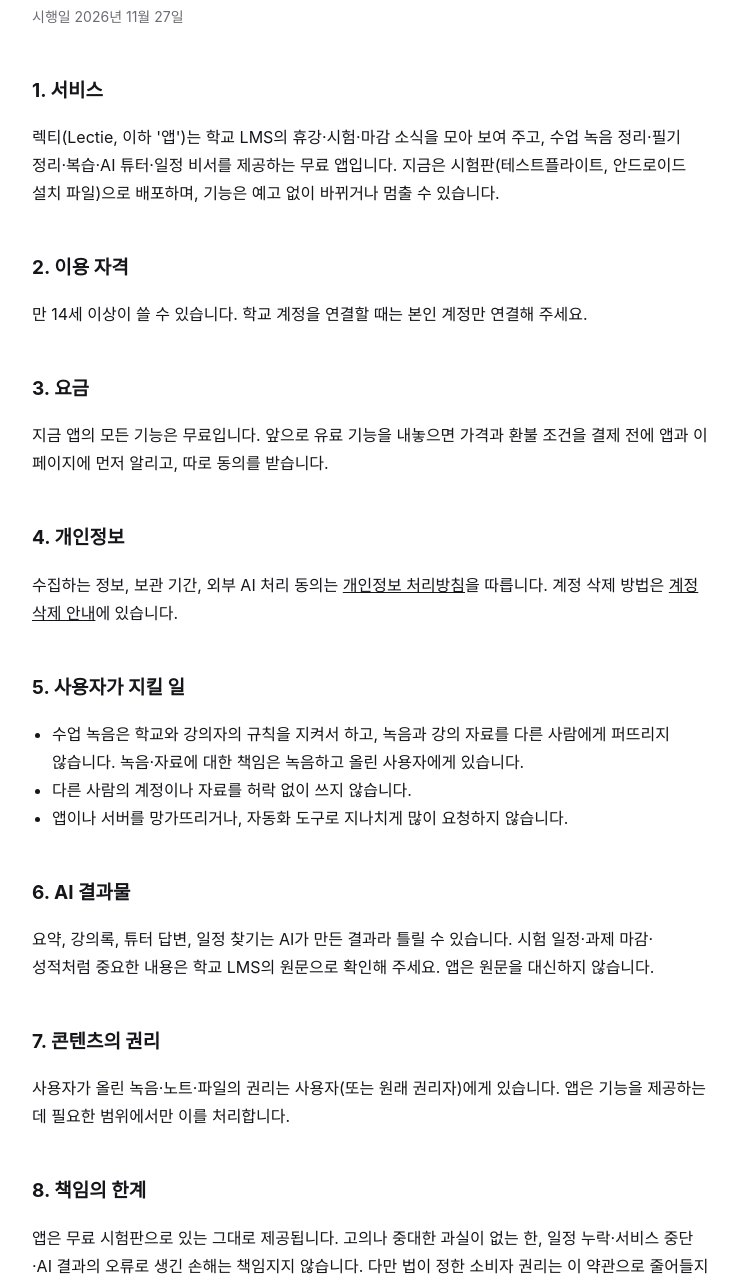
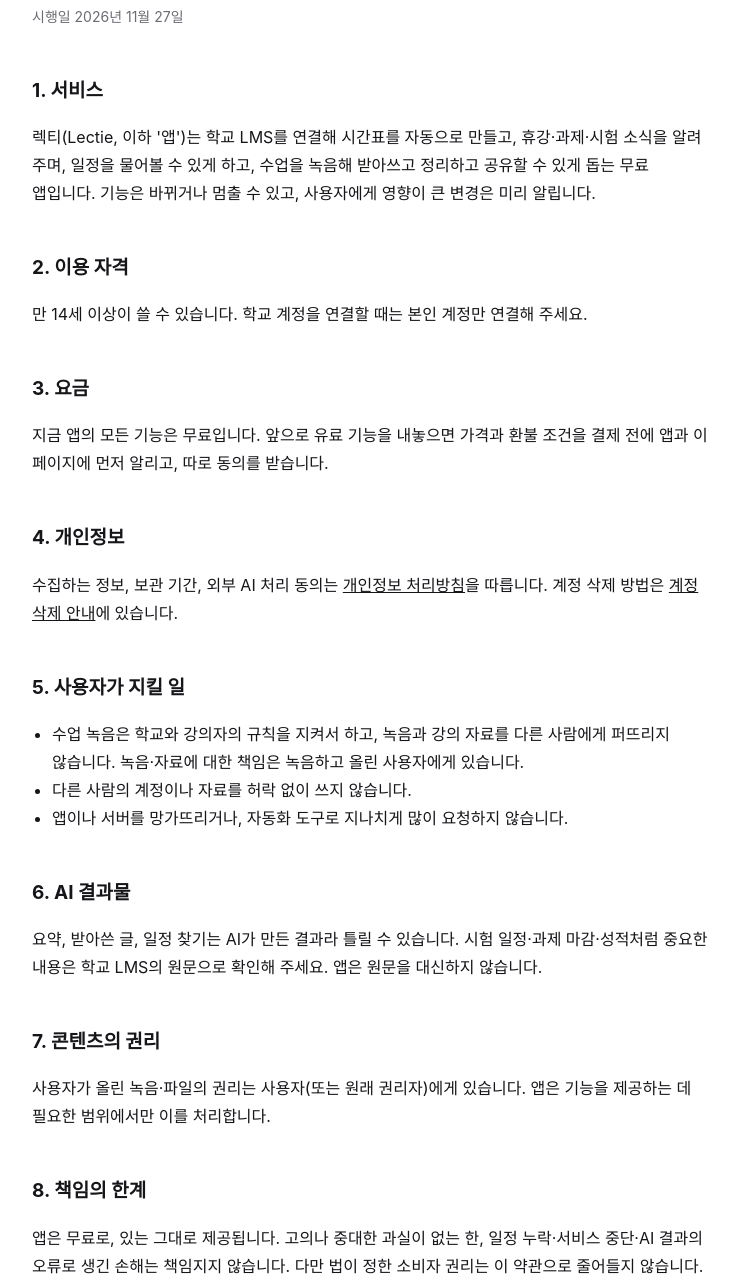
Before and after one commit to hesong0222-dev/lectie-site, a plain HTML site: page terms.html in a window 1280 px wide. Shown: the part 173-1457 px from the top of the page, without its empty margins (268-1006 px from the left). Drawn offline with Linux system fonts and the light colour scheme.

Commit message:
약관·처리방침: 지금 범위(시간표·알림·일정 비서·녹음)로 서비스 설명 맞춤, 무료 앱

```diff
--- a/terms.html
+++ b/terms.html
@@ -14,7 +14,7 @@
 <p class="sub">시행일 2026년 11월 27일</p>
 
 <h2>1. 서비스</h2>
-<p>렉티(Lectie, 이하 '앱')는 학교 LMS의 휴강·시험·마감 소식을 모아 보여 주고, 수업 녹음 정리·필기 정리·복습·AI 튜터·일정 비서를 제공하는 무료 앱입니다. 지금은 시험판(테스트플라이트, 안드로이드 설치 파일)으로 배포하며, 기능은 예고 없이 바뀌거나 멈출 수 있습니다.</p>
+<p>렉티(Lectie, 이하 '앱')는 학교 LMS를 연결해 시간표를 자동으로 만들고, 휴강·과제·시험 소식을 알려 주며, 일정을 물어볼 수 있게 하고, 수업을 녹음해 받아쓰고 정리하고 공유할 수 있게 돕는 무료 앱입니다. 기능은 바뀌거나 멈출 수 있고, 사용자에게 영향이 큰 변경은 미리 알립니다.</p>
 
 <h2>2. 이용 자격</h2>
 <p>만 14세 이상이 쓸 수 있습니다. 학교 계정을 연결할 때는 본인 계정만 연결해 주세요.</p>
@@ -33,13 +33,13 @@
 </ul>
 
 <h2>6. AI 결과물</h2>
-<p>요약, 강의록, 튜터 답변, 일정 찾기는 AI가 만든 결과라 틀릴 수 있습니다. 시험 일정·과제 마감·성적처럼 중요한 내용은 학교 LMS의 원문으로 확인해 주세요. 앱은 원문을 대신하지 않습니다.</p>
+<p>요약, 받아쓴 글, 일정 찾기는 AI가 만든 결과라 틀릴 수 있습니다. 시험 일정·과제 마감·성적처럼 중요한 내용은 학교 LMS의 원문으로 확인해 주세요. 앱은 원문을 대신하지 않습니다.</p>
 
 <h2>7. 콘텐츠의 권리</h2>
-<p>사용자가 올린 녹음·노트·파일의 권리는 사용자(또는 원래 권리자)에게 있습니다. 앱은 기능을 제공하는 데 필요한 범위에서만 이를 처리합니다.</p>
+<p>사용자가 올린 녹음·파일의 권리는 사용자(또는 원래 권리자)에게 있습니다. 앱은 기능을 제공하는 데 필요한 범위에서만 이를 처리합니다.</p>
 
 <h2>8. 책임의 한계</h2>
-<p>앱은 무료 시험판으로 있는 그대로 제공됩니다. 고의나 중대한 과실이 없는 한, 일정 누락·서비스 중단·AI 결과의 오류로 생긴 손해는 책임지지 않습니다. 다만 법이 정한 소비자 권리는 이 약관으로 줄어들지 않습니다.</p>
+<p>앱은 무료로, 있는 그대로 제공됩니다. 고의나 중대한 과실이 없는 한, 일정 누락·서비스 중단·AI 결과의 오류로 생긴 손해는 책임지지 않습니다. 다만 법이 정한 소비자 권리는 이 약관으로 줄어들지 않습니다.</p>
 
 <h2>9. 이용 중단과 탈퇴</h2>
 <p>사용자는 언제든 앱의 설정 › 계정 › 계정 삭제로 탈퇴할 수 있습니다. 위 5절을 어겨 다른 사용자나 서비스에 피해를 주면 이용을 멈출 수 있습니다.</p>
```
Also changed, not shown: privacy.html (+1 -1 lines).
